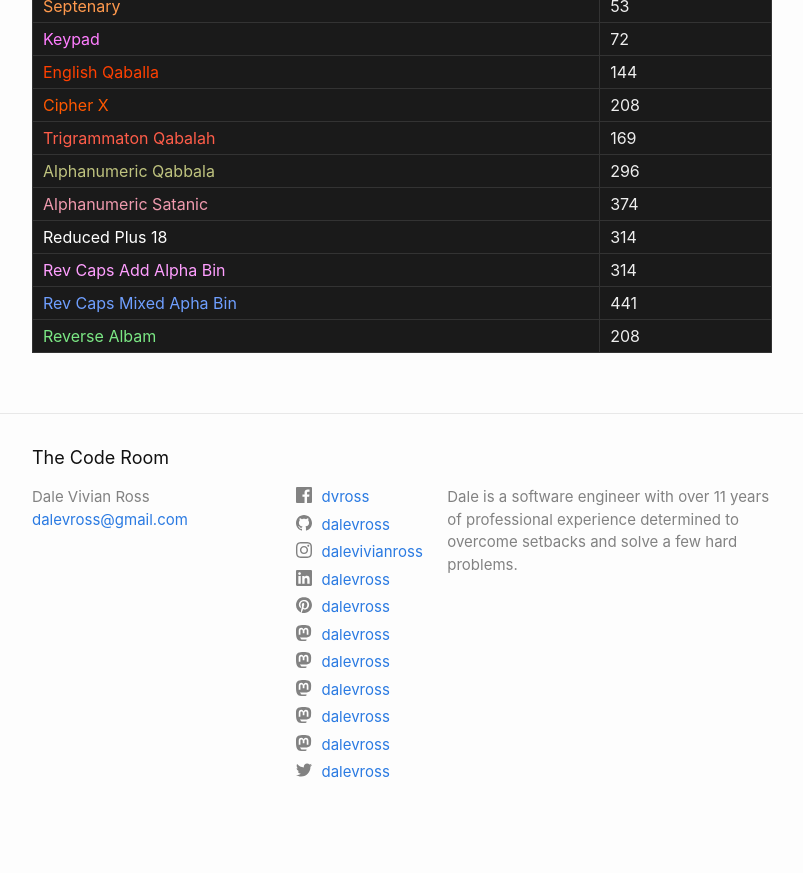
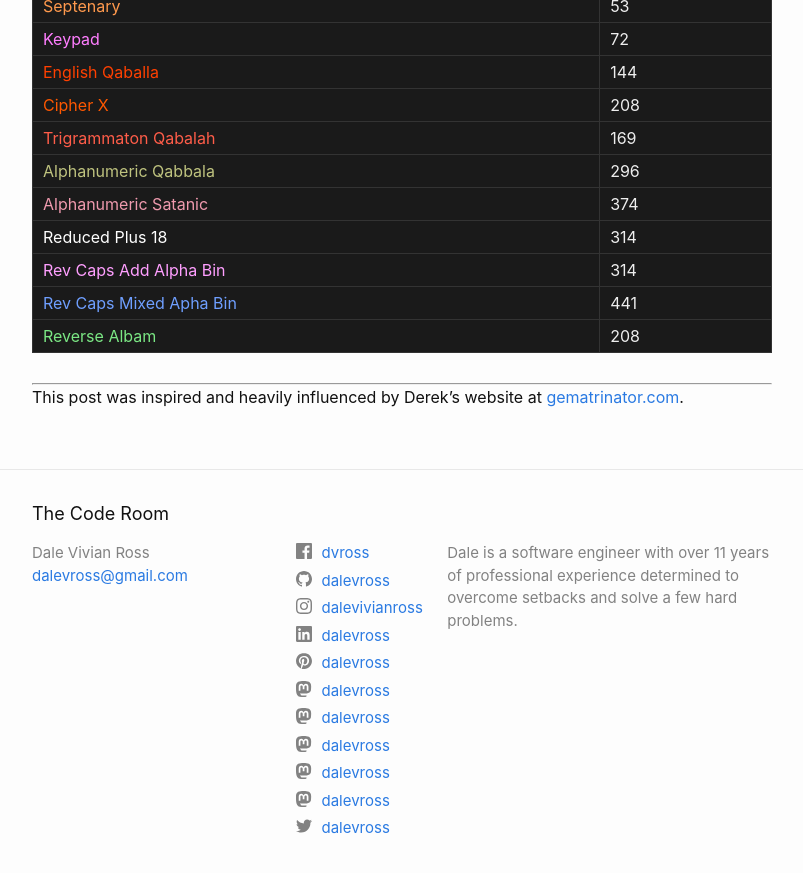
Before and after one commit to dalevross/blog, a Jekyll site: the page built from _posts/2026-09-05-life-by-the-numbers.md, in a window 1280 px wide and 900 px high, scrolled down 2345 px. Shown: the top 873 px of the window, without its empty margins (238-1041 px from the left). Built offline with Jekyll 4.4.1, drawn with Linux system fonts in a browser that asks for light colours; comment, search, counter and statistics services are not loaded; before the commit the page ends 3189 px from its top, so only the background shows below that; part of the change alters nothing that is shown.

Commit message:
Add gematrinator.com attribution to daily post
Co-Authored-By: Claude Sonnet 5 <noreply@anthropic.com>
Claude-Session: https://claude.ai/code/session_01Se3T51NPFPyAXvfkuddY89

```diff
--- a/_posts/2026-09-05-life-by-the-numbers.md
+++ b/_posts/2026-09-05-life-by-the-numbers.md
@@ -1,7 +1,7 @@
 ---
 layout: post
 title: "Life by the Numbers — September 5, 2026"
-date: 2026-09-05 10:28:50 -0400
+date: 2026-09-05 10:39:07 -0400
 categories: gematria
 description: An automatically generated look at today's numbers.
 comments: true
@@ -135,3 +135,7 @@ function updateGematria(variant) {
 }
 </script>
 {% endraw %}
+
+---
+
+This post was inspired and heavily influenced by Derek's website at [gematrinator.com](https://gematrinator.com).
```
